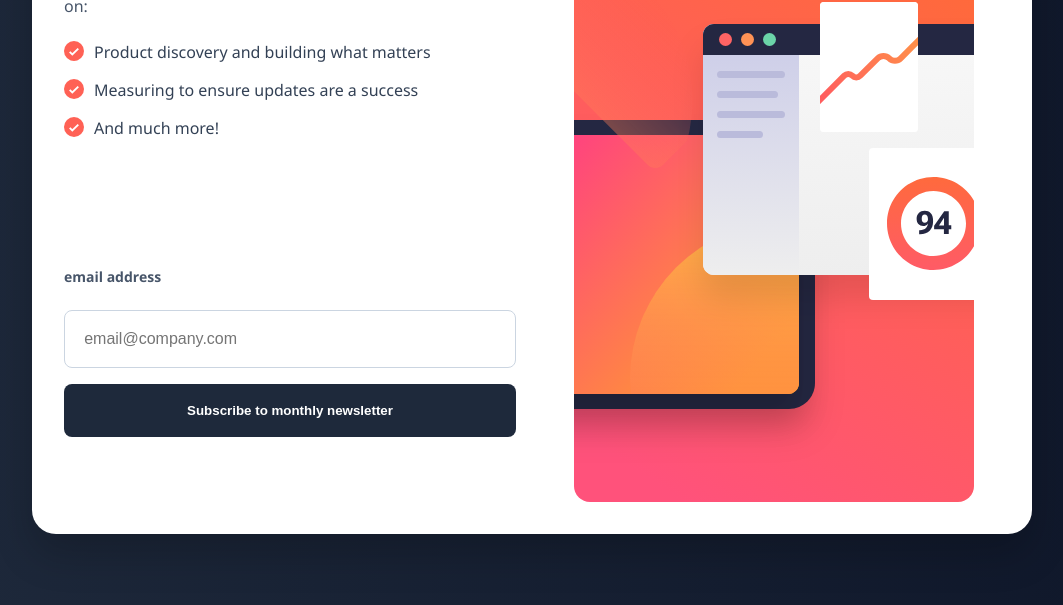
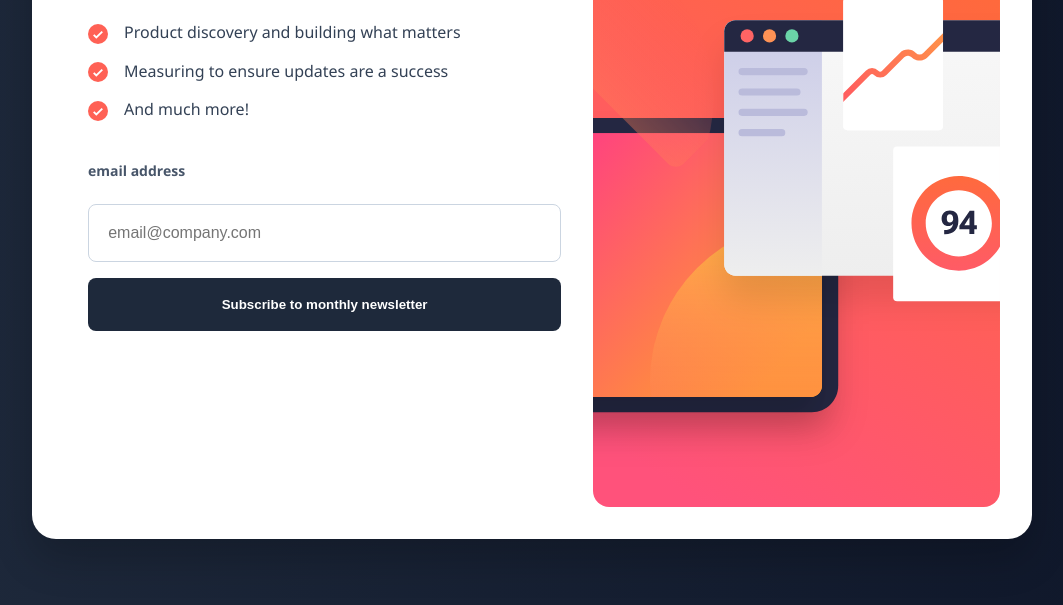
Before and after one commit to Andrewshumeiker/frontend_mentor_challenge, a plain HTML site: page index.html in a window 1280 px wide. Shown: the part 195-800 px from the top of the page, without its empty margins (108-1171 px from the left). Drawn offline with Linux system fonts and the light colour scheme.

Commit message:
Update styles.css

```diff
--- a/styles.css
+++ b/styles.css
@@ -9,77 +9,100 @@
     background: linear-gradient(to right, #1e293b, #0f172a);
     font-family: 'Segoe UI', Tahoma, Geneva, Verdana, sans-serif;
     min-height: 100vh;
-    display: flex;
-    align-items: center;
-    justify-content: center;
-    padding: 2rem;
+    display: grid;
+    place-items: center;
+    padding: 1rem;
   }
 
   .container {
     background-color: white;
     border-radius: 24px;
     box-shadow: 0 20px 40px rgba(0, 0, 0, 0.2);
-    display: flex;
-    flex-direction: column;
+    display: grid;
+    grid-template-columns: 1fr;
     max-width: 1000px;
     width: 100%;
-    padding: 2rem;
+    padding: 1.5rem;
+    gap: 2rem;
   }
 
   @media (min-width: 768px) {
     .container {
-      flex-direction: row;
+      grid-template-columns: 1.1fr 0.9fr;
+      padding: 2rem;
+      gap: 2rem;
+    }
+
+    /* Reverse order on desktop so image is on right */
+    .container {
+      grid-template-areas: "content image";
+    }
+
+    .content {
+      grid-area: content;
+      padding-left: 1.5rem;
+    }
+
+    .image {
+      grid-area: image;
     }
   }
 
   .content {
-    flex: 1;
+    display: grid;
+    align-content: start;
+    gap: 1.5rem;
+    height: 100%;
   }
 
   .content h1 {
     font-size: 2.2rem;
     font-weight: bold;
     color: #1e293b;
-    margin-bottom: 1rem;
+    margin-bottom: 0;
   }
 
   .content p {
     color: #475569;
-    margin-bottom: 1.5rem;
+    margin-bottom: 0;
   }
 
   .checklist {
     list-style: none;
-    margin-bottom: 2rem;
+    display: grid;
+    gap: 1rem;
+    margin-bottom: 1rem;
   }
 
   .checklist li {
-    display: flex;
-    align-items: flex-start;
-    margin-bottom: 1rem;
+    display: grid;
+    grid-template-columns: auto 1fr;
+    gap: 1rem;
+    align-items: start;
   }
 
   .checklist img {
     width: 20px;
     height: 20px;
-    margin-right: 10px;
-    margin-top: 0;
+    margin-top: 0.15rem;
   }
 
   .checklist span {
     color: #334155;
   }
-  .email{
+
+  .email {
     font-size: 14px;
-    margin-top: 8rem;
     color: #000000;
     font-weight: bold;
+    margin-top: 0;
+    margin-bottom: 0.5;
+  }
 
-  }
   form {
-    display: flex;
-    flex-direction: column;
+    display: grid;
     gap: 1rem;
+    margin-top: auto;
   }
 
   form input[type="email"] {
@@ -88,6 +111,7 @@
     border-radius: 8px;
     font-size: 1rem;
     outline: none;
+    width: 100%;
   }
 
   form input[type="email"]:focus {
@@ -111,21 +135,13 @@
   }
 
   .image {
-    flex: 1;
-    display: flex;
-    justify-content: center;
-    align-items: center;
-    margin-top: 2rem;
-  }
-
-  @media (min-width: 768px) {
-    .image {
-      margin-top: 0;
-      margin-left: 2rem;
-    }
+    display: grid;
+    place-items: center;
   }
 
   .image img {
     max-width: 100%;
     height: auto;
+    width: 100%;
+    object-fit: cover;
   }
```
